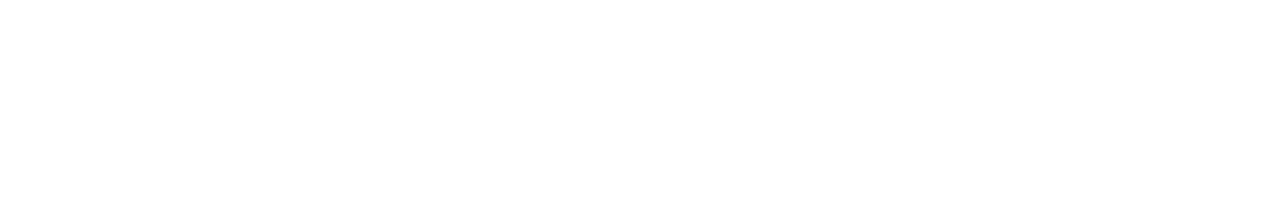
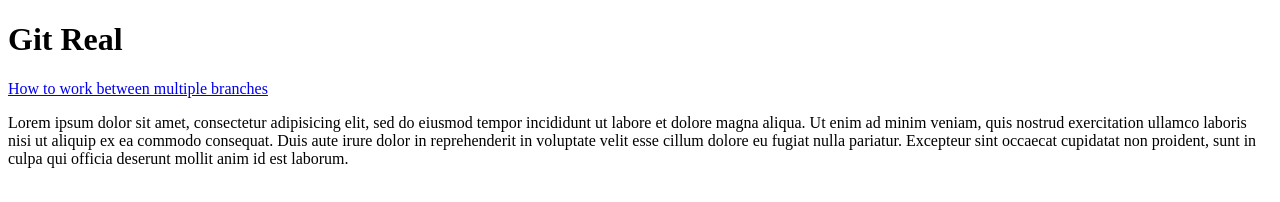
Before and after one commit to mlaw-nycda/gitReal, a plain HTML site: page index.html in a window 1280 px wide. Drawn offline with Linux system fonts and the light colour scheme.

Commit message:
other branch started

```diff
--- a/index.html
+++ b/index.html
@@ -4,6 +4,8 @@
 		<title>Git Real Project</title>
 	</head>
 	<body>
-
+		<h1>Git Real</h1>
+		<a href="branching">How to work between multiple branches</a>
+		<p>Lorem ipsum dolor sit amet, consectetur adipisicing elit, sed do eiusmod tempor incididunt ut labore et dolore magna aliqua. Ut enim ad minim veniam, quis nostrud exercitation ullamco laboris nisi ut aliquip ex ea commodo consequat. Duis aute irure dolor in reprehenderit in voluptate velit esse cillum dolore eu fugiat nulla pariatur. Excepteur sint occaecat cupidatat non proident, sunt in culpa qui officia deserunt mollit anim id est laborum.</p>
 	</body>
 </html>
```
